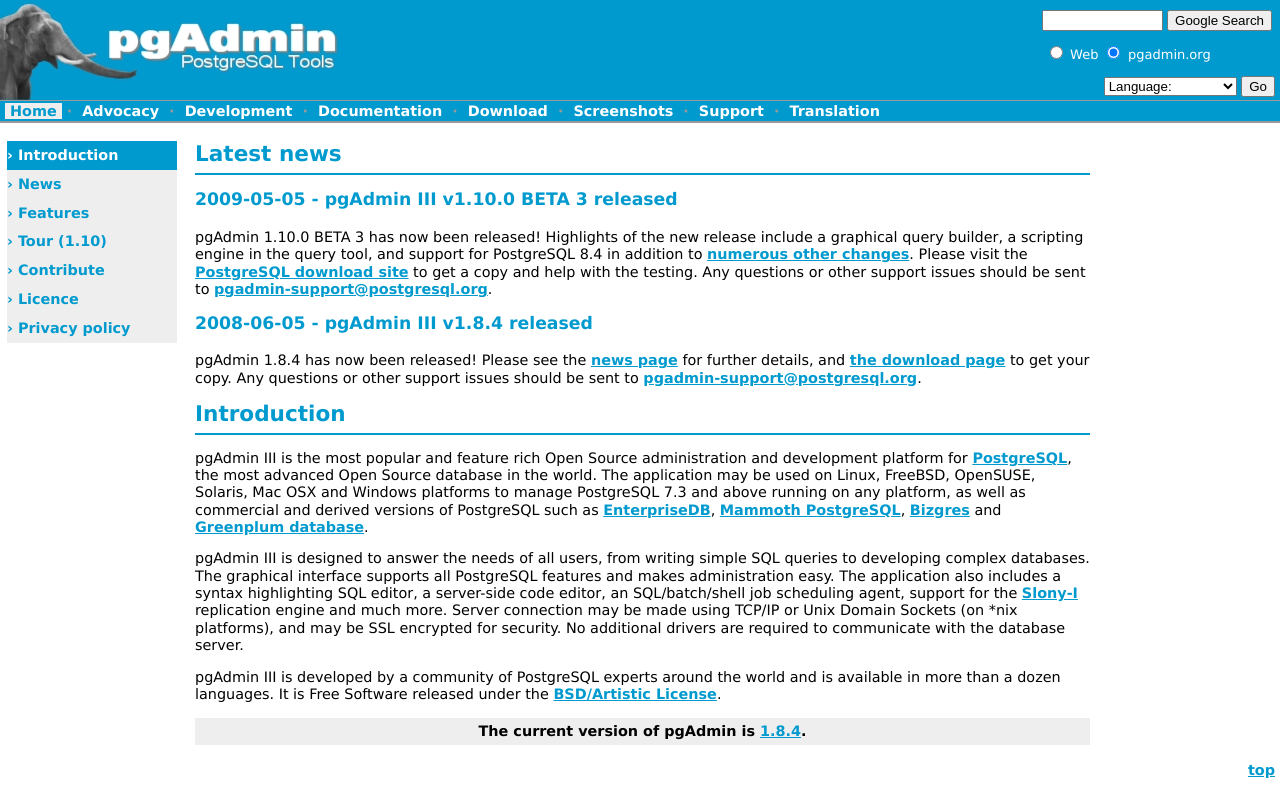
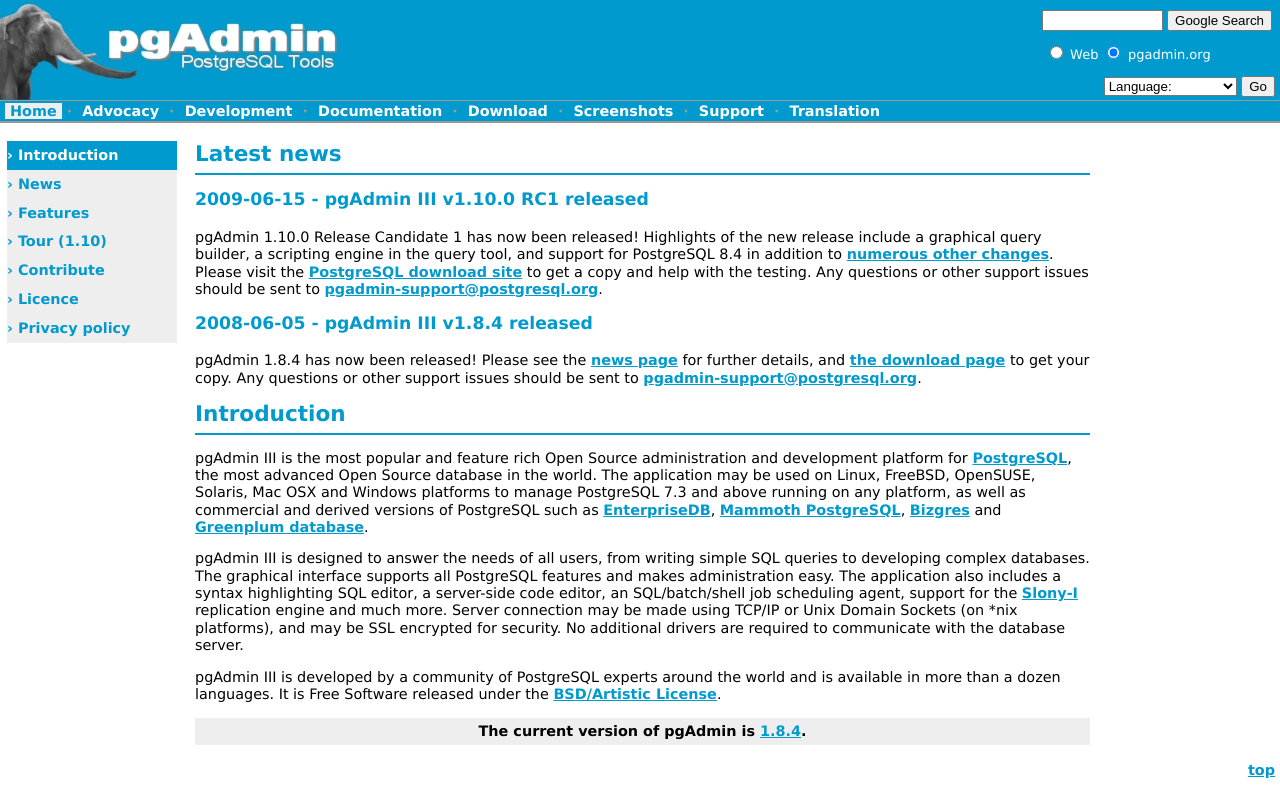
Before and after one commit to shish/pgadmin-www, a PHP site: page / in a window 1280 px wide. Run offline with PHP 8.4, Linux system fonts and the light colour scheme.

Commit message:
RC1 is now out
git-svn-id: svn://svn.pgadmin.org/trunk@7931 a7884b65-44f6-0310-8a51-81a127f17b15

```diff
--- a/index.php
+++ b/index.php
@@ -7,9 +7,9 @@ $PAGE_CONTENT = '
 
 <h1>' . _("Latest news") . '</h1>
 
-<h2>' . sprintf(_("%s - pgAdmin III v%s released"), "2009-05-05", "1.10.0 BETA 3") . '</h2>
+<h2>' . sprintf(_("%s - pgAdmin III v%s released"), "2009-06-15", "1.10.0 RC1") . '</h2>
 
-<p>' . _("pgAdmin 1.10.0 BETA 3 has now been released! Highlights of the new release include a graphical query builder, a scripting engine in the query tool, and support for PostgreSQL 8.4 in addition to <a href=\"/development/changelog.php\">numerous other changes</a>. Please visit the <a href=\"http://www.postgresql.org/ftp/pgadmin3/release/v1.10.0-beta3/\">PostgreSQL download site</a> to get a copy and help with the testing. Any questions or other support issues should be sent to <a href=\"mailto:pgadmin-support@postgresql.org\">pgadmin-support@postgresql.org</a>.") . '</a></p>
+<p>' . _("pgAdmin 1.10.0 Release Candidate 1 has now been released! Highlights of the new release include a graphical query builder, a scripting engine in the query tool, and support for PostgreSQL 8.4 in addition to <a href=\"/development/changelog.php\">numerous other changes</a>. Please visit the <a href=\"http://www.postgresql.org/ftp/pgadmin3/release/v1.10.0-rc1/\">PostgreSQL download site</a> to get a copy and help with the testing. Any questions or other support issues should be sent to <a href=\"mailto:pgadmin-support@postgresql.org\">pgadmin-support@postgresql.org</a>.") . '</a></p>
 
 <h2>' . sprintf(_("%s - pgAdmin III v%s released"), "2008-06-05", "1.8.4") . '</h2>
 
```
